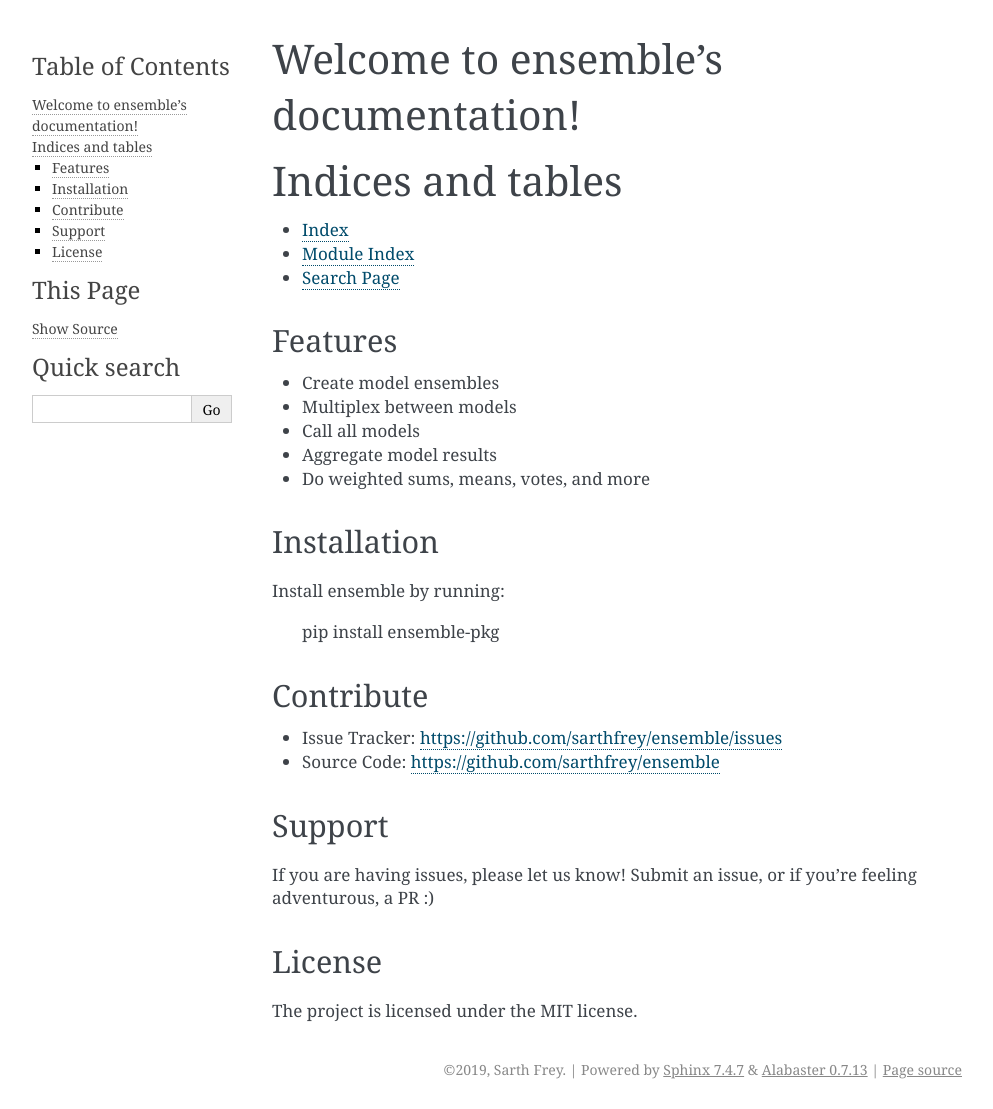
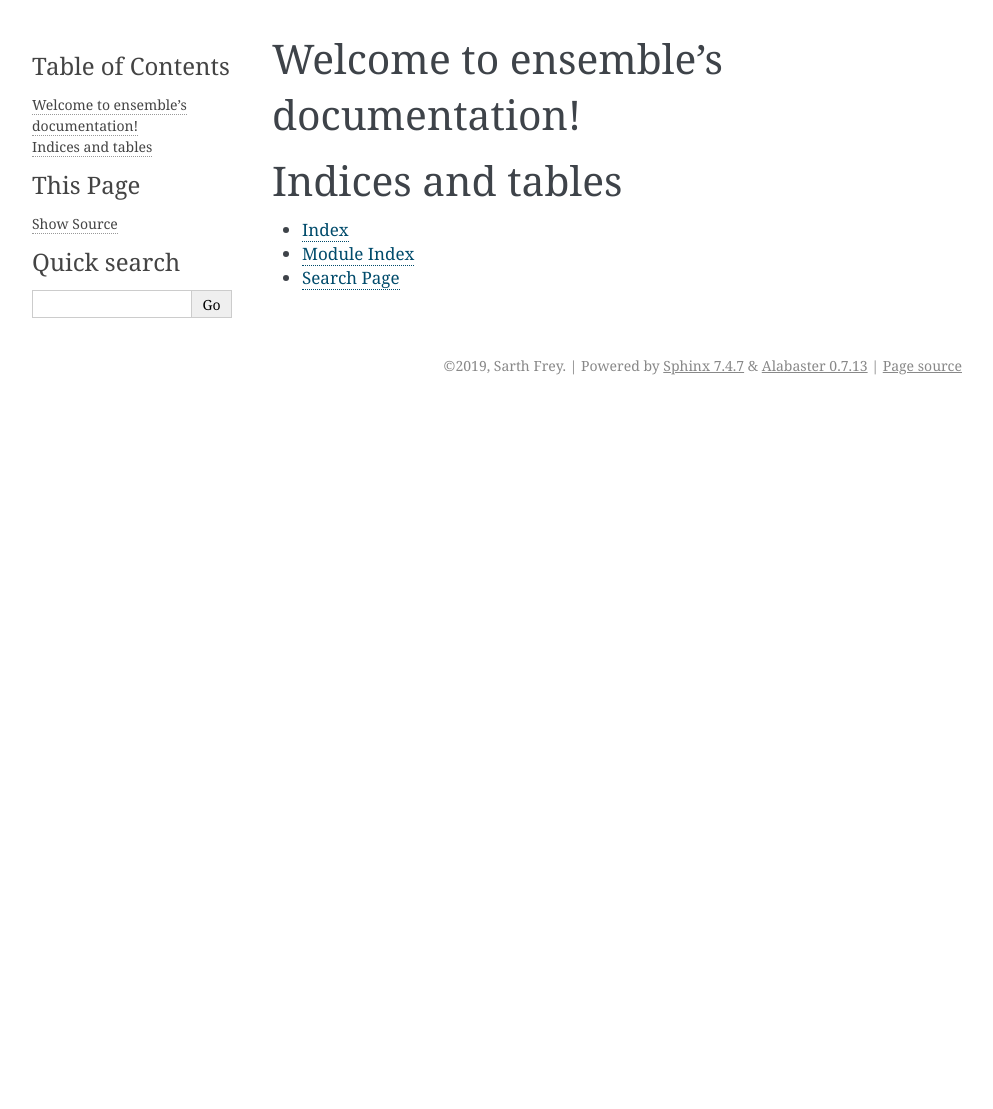
Before and after one commit to sarthfrey/ensemble, a Sphinx documentation site: the page built from docs/index.rst, in a window 1280 px wide. Shown: the whole page, without its empty margins (148-1141 px from the left). Built offline with Sphinx 7.4.7, drawn with Linux system fonts in a browser that asks for light colours; after the commit the page ends 900 px from its top, so only the background shows below that.

```diff
--- a/docs/index.rst
+++ b/docs/index.rst
@@ -18,36 +18,3 @@ Indices and tables
 * :ref:`genindex`
 * :ref:`modindex`
 * :ref:`search`
-
-Features
---------
-
-- Create model ensembles
-- Multiplex between models
-- Call all models
-- Aggregate model results
-- Do weighted sums, means, votes, and more
-
-Installation
-------------
-
-Install ensemble by running:
-
-    pip install ensemble-pkg
-
-Contribute
-----------
-
-- Issue Tracker: https://github.com/sarthfrey/ensemble/issues
-- Source Code: https://github.com/sarthfrey/ensemble
-
-Support
--------
-
-If you are having issues, please let us know! Submit an issue,
-or if you're feeling adventurous, a PR :)
-
-License
--------
-
-The project is licensed under the MIT license.
```
Also changed, not shown: docs/contents.rst (added, +52 -0 lines).
